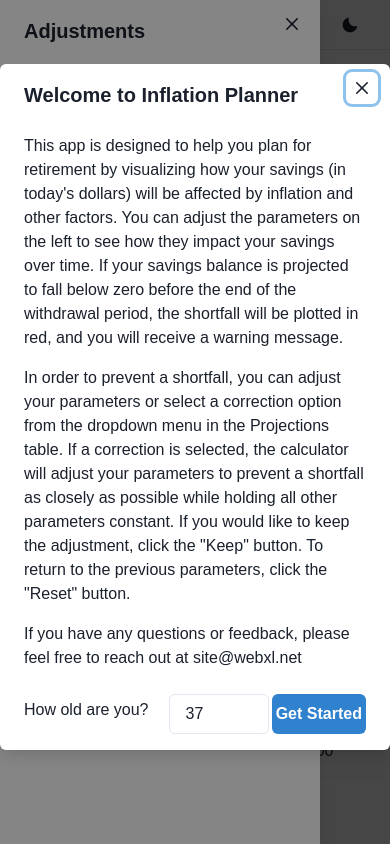
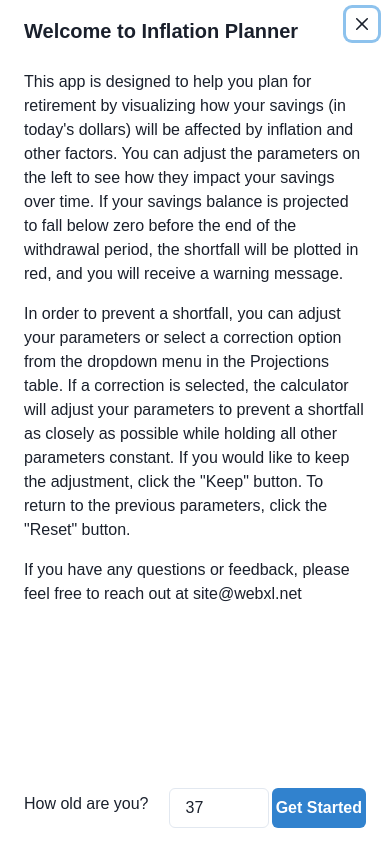
Before and after one commit to webxl/inflation-planner, a React (Vite) app: page / in a window 390 px wide. Shown: the top 844 px of the page. Built offline with nearby package versions, Linux system fonts and the light colour scheme.

Commit message:
mobile fix

```diff
--- a/src/sections/WelcomeModal.tsx
+++ b/src/sections/WelcomeModal.tsx
@@ -41,7 +41,7 @@ export const WelcomeModal = ({
   );
 
   return (
-    <Modal isOpen={open} onClose={onClose} size={'2xl'}>
+    <Modal isOpen={open} onClose={onClose} size={{ lg: '2xl', base: 'full' }}>
       <ModalOverlay />
       <ModalContent>
         <ModalHeader>Welcome to {appName}</ModalHeader>
```
Also changed, not shown: src/App.tsx (+4 -4 lines).
